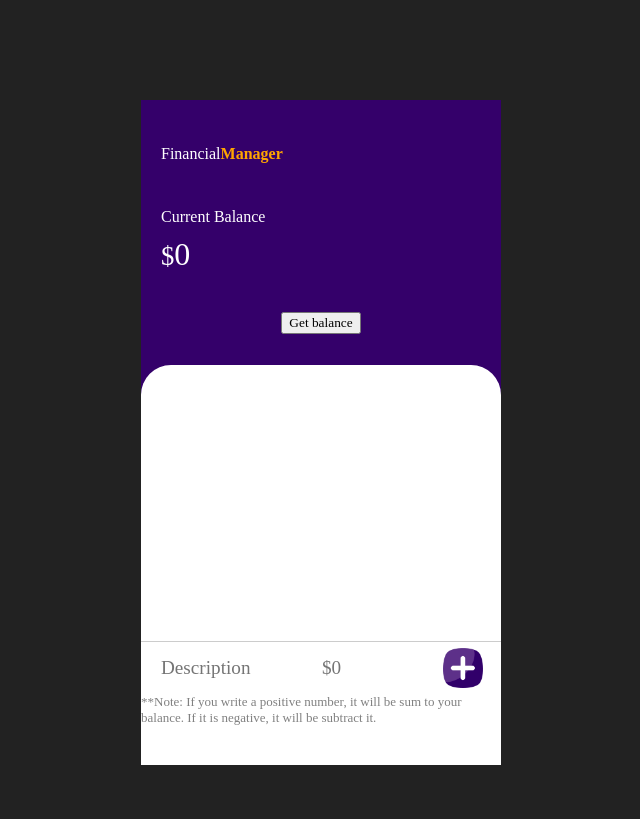
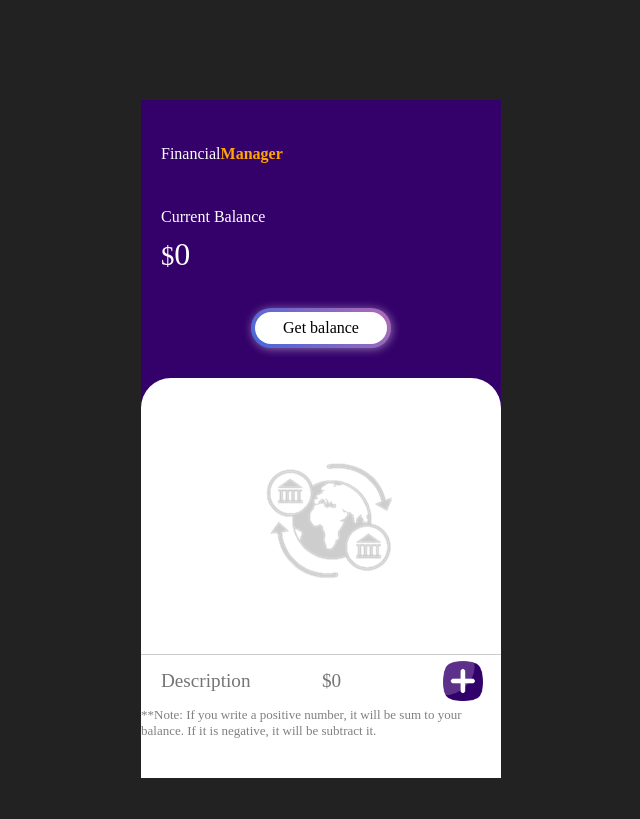
Before and after one commit to JuanLopez-Ksquare/MiniProject3, a plain HTML site: page index.html in a window 1280 px wide. Shown: the whole page, without its empty margins (319-959 px from the left). Drawn offline with Linux system fonts and the light colour scheme.

Commit message:
Update style.css

```diff
--- a/style.css
+++ b/style.css
@@ -1,4 +1,3 @@
-
 body{
     background-color: #222;
     font-family: 'Gilroy';
@@ -110,6 +109,7 @@ input[type=number] {
     background-color: #FFF;
     margin-top: 30px;
     border-radius: 30px 30px 0 0;
+    background-image: url('icon/back.png');
 }
 
 .budget-dashboard .dash-title{
@@ -462,3 +462,48 @@ b {
     font-family: georgia;
 
 }
+
+.bn30 {
+    border: 5em;
+    cursor: pointer;
+    outline: none;
+    font-size: 16px;
+    -webkit-transform: translate(0);
+    transform: translate(0);
+    background-image: linear-gradient(45deg, #4568dc, #b06ab3);
+    padding: 0.7em 2em;
+    border-radius: 65px;
+    box-shadow: 1px 1px 10px rgba(255, 255, 255, 0.438);
+    -webkit-transition: box-shadow 0.25s;
+    transition: box-shadow 0.25s;
+    color: black;
+  }
+
+  .bn30 .text {
+    background-clip: text;
+    -webkit-background-clip: text;
+    -webkit-text-fill-color: transparent;
+    background-image: linear-gradient(45deg, #4568dc, #b06ab3);
+  }
+
+  .bn30:after {
+    content: "";
+    border-radius: 18px;
+    position: absolute;
+    margin: 4px;
+    top: 0;
+    left: 0;
+    bottom: 0;
+    right: 0;
+    z-index: -1;
+    background: white;
+  }
+
+  .bn30:hover {
+    background-image: linear-gradient(-45deg, #4568dc, #b06ab3);
+    box-shadow: 0 12px 24px rgba(128, 128, 128, 0.1);
+  }
+
+  .bn30:hover .text {
+    background-image: linear-gradient(-45deg, #4568dc, #b06ab3);
+  }
```
